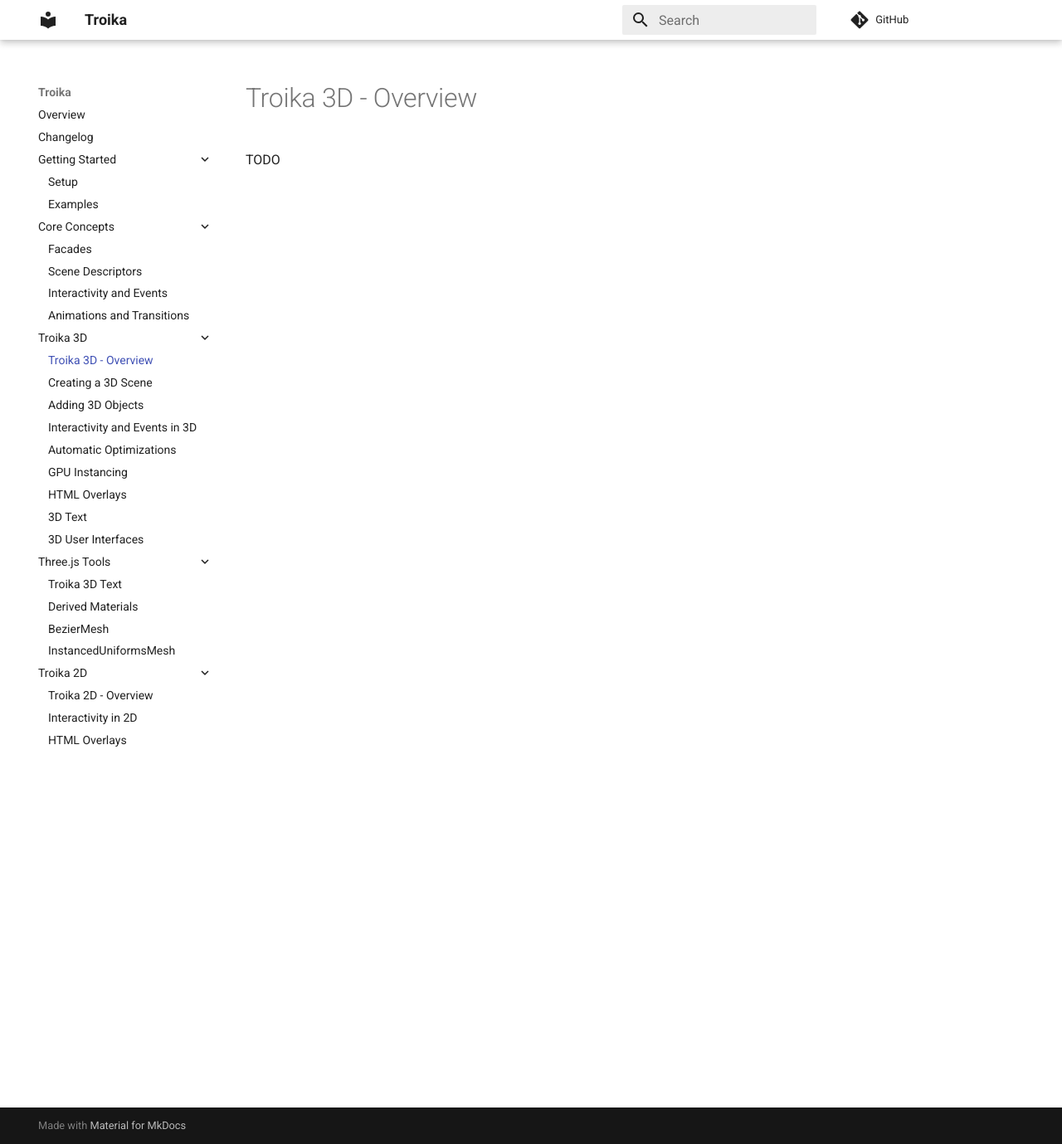
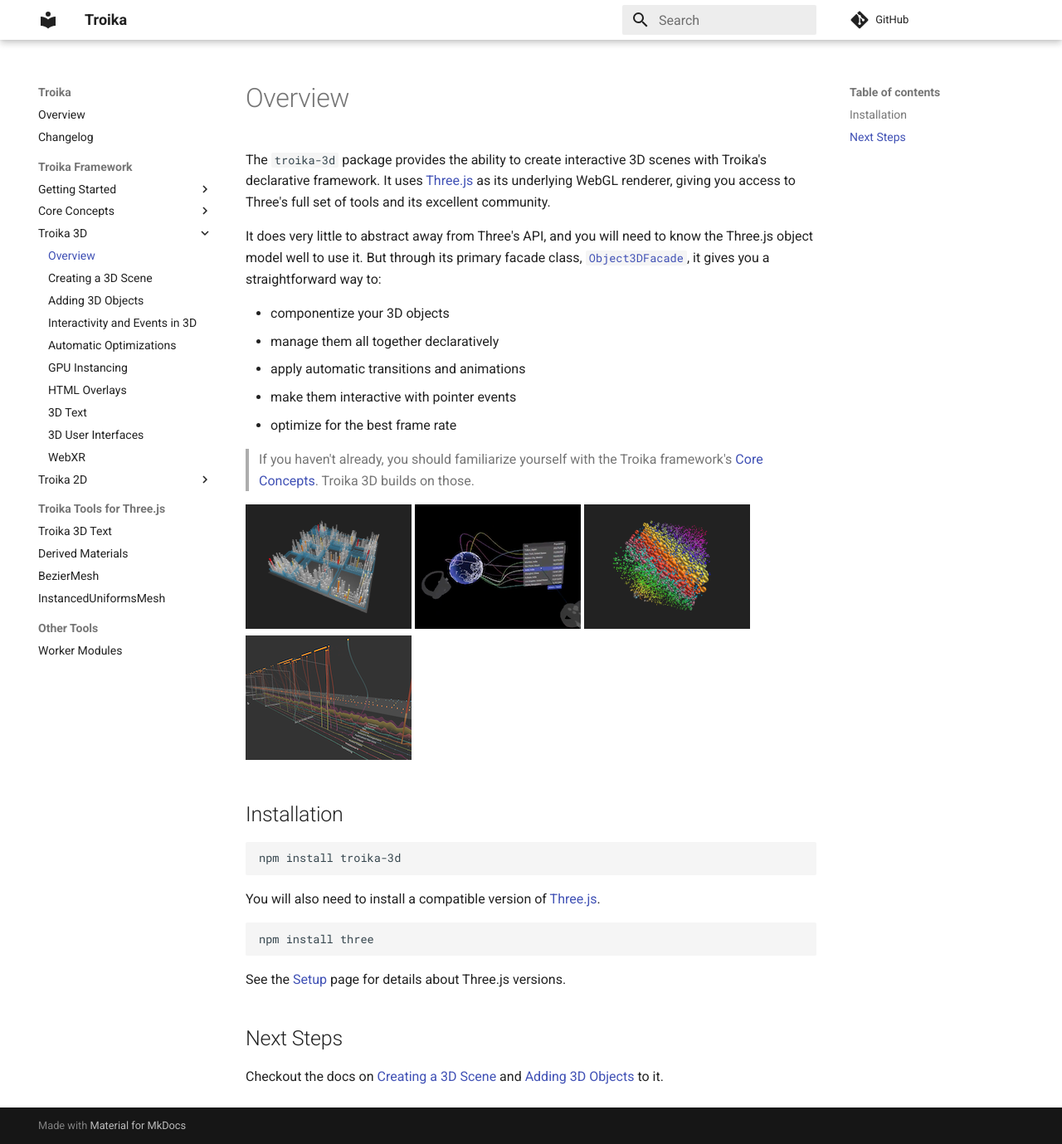
Before and after one commit to protectwise/troika, an MkDocs documentation site: the page built from docs/troika-3d/index.md, in a window 1280 px wide and 1379 px high. Shown: the whole window at 83% size. Built offline with MkDocs 1.6.1 and Material for MkDocs 9.7.7, drawn with Linux system fonts in a browser that asks for light colours; comment, search, counter and statistics services are not loaded.

Commit message:
docs: troika-3d main page, and split docs nav into "framework" and "tools" sections

````diff
--- a/docs/troika-3d/index.md
+++ b/docs/troika-3d/index.md
@@ -1,6 +1,40 @@
 ---
 id: index
-title: Troika 3D - Overview
+title: Overview
 ---
 
-TODO
+The `troika-3d` package provides the ability to create interactive 3D scenes with Troika's declarative framework. It uses [Three.js](https://threejs.org) as its underlying WebGL renderer, giving you access to Three's full set of tools and its excellent community.
+
+It does very little to abstract away from Three's API, and you will need to know the Three.js object model well to use it. But through its primary facade class, [`Object3DFacade`](./objects.md#object3dfacade), it gives you a straightforward way to:
+
+- componentize your 3D objects
+- manage them all together declaratively
+- apply automatic transitions and animations
+- make them interactive with pointer events
+- optimize for the best frame rate
+
+> If you haven't already, you should familiarize yourself with the Troika framework's [Core Concepts](../troika-core/facades.md). Troika 3D builds on those.
+
+[![3D Bar Chart Example](../images/city-thumbnail.png)](https://troika-examples.netlify.com/#citygrid)
+[![Layered Timeline](../images/globe-connections-thumbnail.png)](https://troika-examples.netlify.app/#globeConnections)
+[![GPU Instancing](../images/instancing-thumbnail.png)](https://troika-examples.netlify.com/#instanceable)
+[![Layered Timeline](../images/layered-timeline-thumbnail.png)](https://twitter.com/lojjic/status/1357102689210019844)
+
+
+## Installation
+
+```sh
+npm install troika-3d
+```
+
+You will also need to install a compatible version of [Three.js](https://threejs.org).
+
+```sh
+npm install three
+```
+
+See the [Setup](../getting-started/setup.md#threejs) page for details about Three.js versions.
+
+## Next Steps
+
+Checkout the docs on [Creating a 3D Scene](./scenes.md) and [Adding 3D Objects](./objects.md) to it.
--- a/mkdocs.yml
+++ b/mkdocs.yml
@@ -10,7 +10,7 @@
   palette:
     primary: white
   features:
-    - navigation.expand
+    - navigation.sections
 markdown_extensions:
   - pymdownx.b64 #not working???
   - pymdownx.highlight
@@ -18,33 +18,37 @@
 nav:
   - Overview: index.md
   - Changelog: changelog.md
-  - Getting Started:
-      - getting-started/setup.md
-      - getting-started/examples.md
-  - Core Concepts:
-      - troika-core/facades.md
-      - troika-core/scene-descriptors.md
-      - troika-core/interactivity-and-events.md
-      - troika-core/animations-and-transitions.md
-  - Troika 3D:
-      - troika-3d/index.md
-      - troika-3d/scenes.md
-      - troika-3d/objects.md
-      - troika-3d/interactivity-and-events.md
-      - troika-3d/performance.md
-      - troika-3d/instancing.md
-      - troika-3d/html-overlays.md
-      - troika-3d/text.md
-      - troika-3d-ui/index.md
-  - Three.js Tools:
+  - Troika Framework:
+      - Getting Started:
+          - getting-started/setup.md
+          - getting-started/examples.md
+      - Core Concepts:
+          - troika-core/facades.md
+          - troika-core/scene-descriptors.md
+          - troika-core/interactivity-and-events.md
+          - troika-core/animations-and-transitions.md
+      - Troika 3D:
+          - troika-3d/index.md
+          - troika-3d/scenes.md
+          - troika-3d/objects.md
+          - troika-3d/interactivity-and-events.md
+          - troika-3d/performance.md
+          - troika-3d/instancing.md
+          - troika-3d/html-overlays.md
+          - troika-3d/text.md
+          - troika-3d-ui/index.md
+          - WebXR: troika-xr/index.md
+      - Troika 2D:
+          - troika-2d/index.md
+          - troika-2d/objects.md
+          - troika-2d/html-overlays.md
+  - Troika Tools for Three.js:
       - Troika 3D Text: troika-three-text/index.md
       - Derived Materials: troika-three-utils/createDerivedMaterial.md
       - BezierMesh: troika-three-utils/BezierMesh.md
       - InstancedUniformsMesh: three-instanced-uniforms-mesh/index.md
-  - Troika 2D:
-      - troika-2d/index.md
-      - troika-2d/objects.md
-      - troika-2d/html-overlays.md
+  - Other Tools:
+      - Worker Modules: troika-worker-utils/index.md
 
 
 
````
Also changed, not shown: docs/troika-worker-utils/index.md (added, +3 -0 lines), packages/troika-3d/README.md (+4 -43 lines), packages/troika-three-text/README.md (+2 -1 lines).
